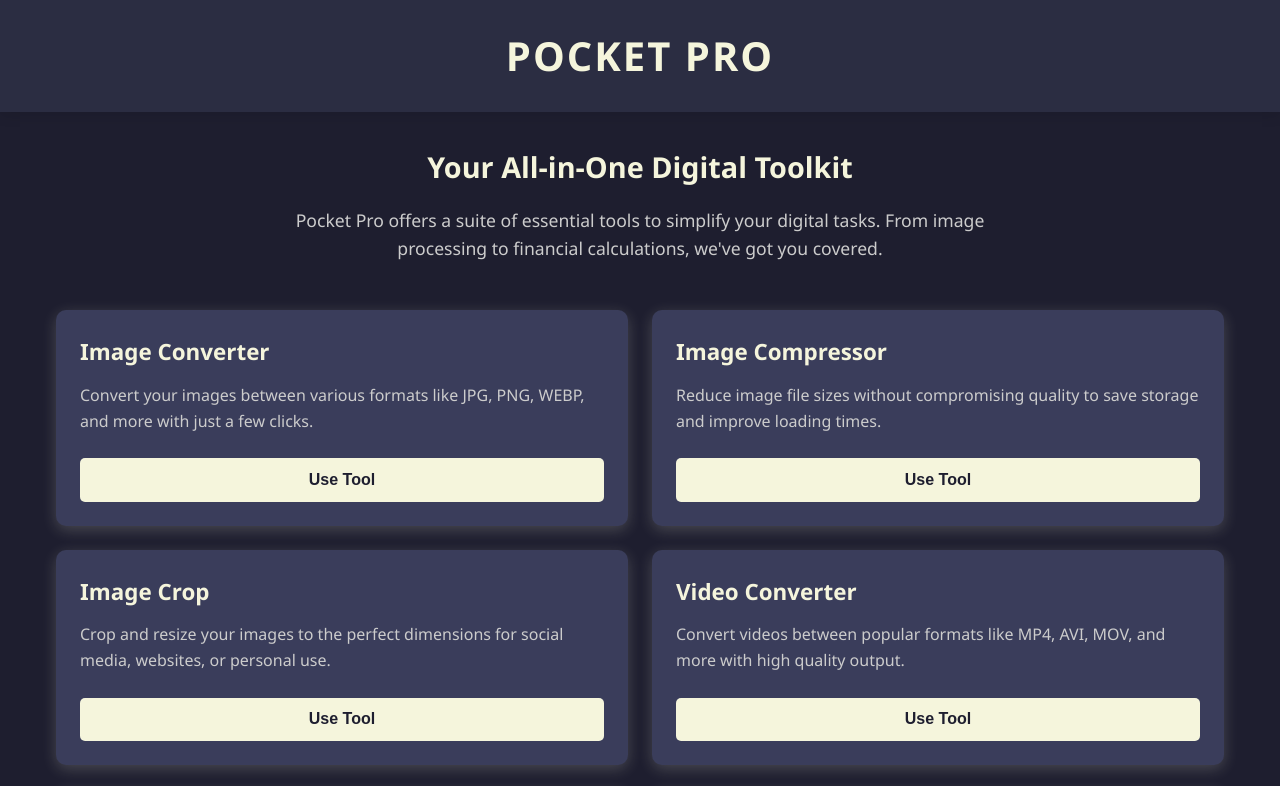
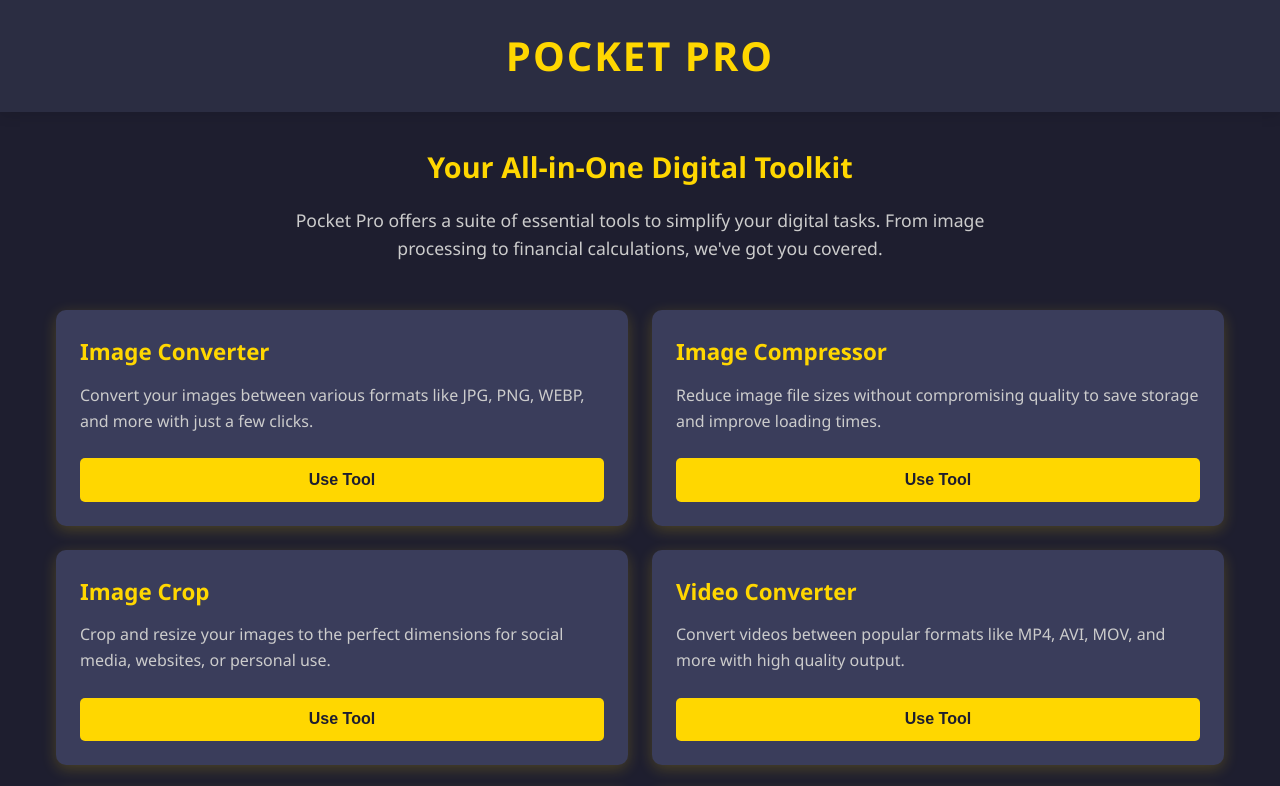
Before and after one commit to pcktpr-lgtm/pocket-pro, a plain HTML site: page index.html in a window 1280 px wide. Shown: the top 786 px of the page. Drawn offline with Linux system fonts and the light colour scheme.

Commit message:
Update index.html

```diff
--- a/index.html
+++ b/index.html
@@ -36,7 +36,7 @@
 
         h1 {
             font-size: 2.5rem;
-            color: #F5F5DC; /* Cream color */
+            color: #FFD700;
             text-transform: uppercase;
             letter-spacing: 2px;
         }
@@ -56,7 +56,7 @@
         .intro h2 {
             font-size: 1.8rem;
             margin-bottom: 1rem;
-            color: #F5F5DC; /* Cream color */
+            color: #FFD700;
         }
 
         .intro p {
@@ -78,7 +78,7 @@
             background-color: #3A3D5B;
             border-radius: 10px;
             padding: 1.5rem;
-            box-shadow: 0 4px 15px rgba(245, 245, 220, 0.2); /* Cream shadow */
+            box-shadow: 0 4px 15px rgba(255, 215, 0, 0.2);
             transition: all 0.3s ease;
             display: flex;
             flex-direction: column;
@@ -86,9 +86,9 @@
         }
 
         .tool-card:hover {
-            background-color: #F5F5DC; /* Cream color */
+            background-color: #FFD700;
             transform: translateY(-5px);
-            box-shadow: 0 8px 20px rgba(245, 245, 220, 0.3); /* Cream shadow */
+            box-shadow: 0 8px 20px rgba(255, 215, 0, 0.3);
         }
 
         .tool-card:hover h3,
@@ -99,7 +99,7 @@
         .tool-card h3 {
             font-size: 1.4rem;
             margin-bottom: 0.8rem;
-            color: #F5F5DC; /* Cream color */
+            color: #FFD700;
         }
 
         .tool-card p {
@@ -111,7 +111,7 @@
         /* Button Styles */
         .btn {
             display: inline-block;
-            background-color: #F5F5DC; /* Cream color */
+            background-color: #FFD700;
             color: #1E1E2F;
             padding: 0.8rem 1.5rem;
             border: none;
@@ -125,7 +125,7 @@
         }
 
         .btn:hover {
-            background-color: #E8E8D0; /* Slightly darker cream */
+            background-color: #E6C200;
         }
 
         /* Footer Styles */
```
